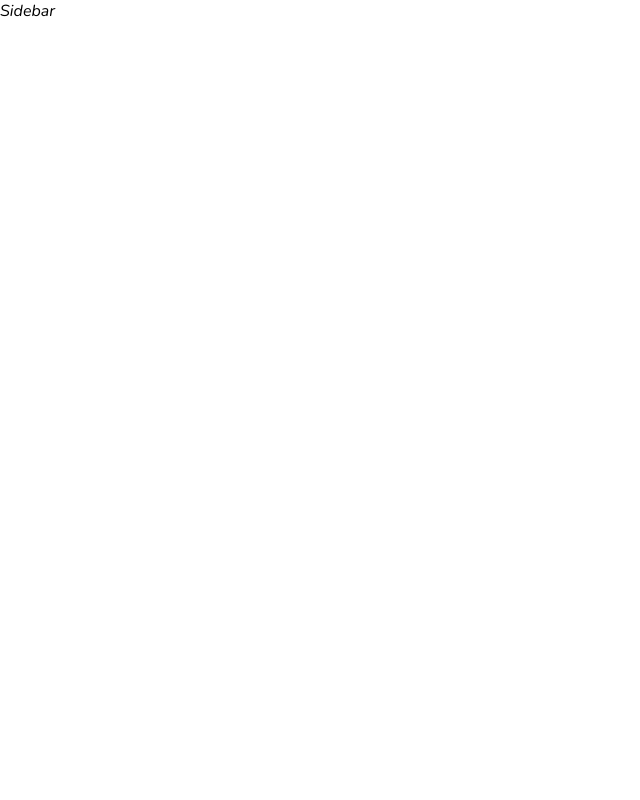
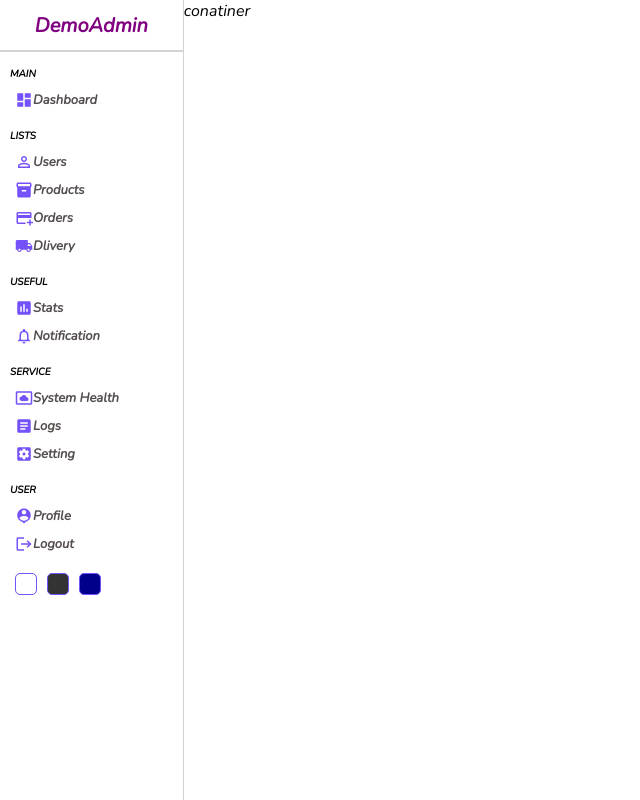
Before and after one commit to sinamit12/react-admin-dashboard, a React (Create React App) app: page / in a window 1280 px wide. Shown: the whole page, without its empty margins (0-640 px from the left). Built offline with nearby package versions, Linux system fonts and the light colour scheme.

Commit message:
Sildbar added

```diff
--- a/package.json
+++ b/package.json
@@ -3,6 +3,10 @@
   "version": "0.1.0",
   "private": true,
   "dependencies": {
+    "@emotion/react": "^11.10.0",
+    "@emotion/styled": "^11.10.0",
+    "@mui/icons-material": "^5.8.4",
+    "@mui/material": "^5.9.3",
     "@testing-library/jest-dom": "^5.16.4",
     "@testing-library/react": "^13.3.0",
     "@testing-library/user-event": "^13.5.0",
--- a/src/components/sidebar/Sidebar.jsx
+++ b/src/components/sidebar/Sidebar.jsx
@@ -1,9 +1,76 @@
 import './sidebar.scss'
+import DashboardIcon from '@mui/icons-material/Dashboard';
+import PersonOutlineIcon from '@mui/icons-material/PersonOutline';
+import Inventory2Icon from '@mui/icons-material/Inventory2';
+import AddCardIcon from '@mui/icons-material/AddCard';
+import LocalShippingIcon from '@mui/icons-material/LocalShipping';
+import InsertChartIcon from '@mui/icons-material/InsertChart';
+import NotificationsNoneIcon from '@mui/icons-material/NotificationsNone';
+import SettingsSystemDaydreamIcon from '@mui/icons-material/SettingsSystemDaydream';
+import ArticleIcon from '@mui/icons-material/Article';
+import SettingsApplicationsIcon from '@mui/icons-material/SettingsApplications';
+import PersonPinIcon from '@mui/icons-material/PersonPin';
+import LogoutIcon from '@mui/icons-material/Logout';
 
 const Sidebar = () => {
   return (
     <div className='sidebar'>
-      Sidebar
+       <div className="top"><span className="logo">
+        DemoAdmin
+        </span>
+        </div>
+        <hr/>
+       <div className="center">
+       <ul>
+         <p className="title">MAIN</p>
+         <li>
+            <DashboardIcon className='icon'/>
+            <span>Dashboard</span></li>
+            <p className="title">LISTS</p>
+          <li>
+            <PersonOutlineIcon className='icon'/>
+            <span>Users</span></li>
+          <li>
+            <Inventory2Icon className='icon' />
+            <span>Products</span></li>
+          <li>
+            <AddCardIcon className='icon'/>
+            <span>Orders</span></li>
+          <li>
+            <LocalShippingIcon className='icon'/>
+            <span>Dlivery</span></li>
+          <p className="title">USEFUL</p>
+          <li>
+            <InsertChartIcon className='icon'/>
+            <span>Stats</span></li>
+          <li>
+            <NotificationsNoneIcon className='icon'/>
+            <span>Notification</span></li>
+            <p className="title">SERVICE</p>
+          <li>
+            <SettingsSystemDaydreamIcon className='icon'/>
+            <span>System Health</span></li>
+          <li>
+            <ArticleIcon className='icon'/>
+             <span>Logs</span></li>
+          <li>
+            <SettingsApplicationsIcon className='icon'/>
+            <span>Setting</span></li>
+         <p className="title">USER</p>
+          <li>
+            <PersonPinIcon className='icon'/>
+            <span>Profile</span></li>
+          <li>
+            <LogoutIcon className='icon'/>
+            <span>Logout</span></li>
+
+       </ul>
+       </div>
+       <div className="bottom">
+          <div className="colorOption"></div>
+          <div className="colorOption"></div>
+          <div className="colorOption"></div>
+       </div>
     </div>
   )
 }
--- a/src/components/sidebar/sidebar.scss
+++ b/src/components/sidebar/sidebar.scss
@@ -0,0 +1,96 @@
+.sidebar{
+     border-right: 0.5px solid lightgray;
+     min-height: 100vh;
+     background-color: white;
+
+
+    flex: 1;
+    .top{
+        height: 50px;
+
+        display: flex;
+        align-items: center;
+        justify-content: center;
+
+        .logo{
+           font-size:20px ;
+           font-weight: bold;
+           color: purple;
+        }
+
+    }
+    hr{
+        height: 0;
+        border: 0.5px solid lightgray;
+
+    }
+
+    .center{
+        padding-left: 10px;
+
+        ul{
+            list-style: none;
+            padding: 0;
+            margin: 0;
+
+            p{
+                color: black;
+
+            }
+            .title{
+                font-size: 10px;
+                font-weight: bold;
+                margin-top: 15px;
+                margin-bottom: 5px;
+            }
+          li{
+            display: flex;
+            align-items: center;
+            padding: 5px;
+            cursor: pointer;
+
+            &:hover{
+                background-color: rgb(199, 165, 199);
+            }
+          }
+          .icon{
+            font-size: 18px;
+            color: #7451f8;
+          }
+          span{
+            font-size: 13px;
+            font-weight: 600;
+            color: rgb(85, 78, 78);
+          }
+        }
+    }
+
+    .bottom{
+        display: flex;
+        align-items: center;
+        margin: 10px;
+
+        .colorOption{
+            height: 20px;
+            width: 20px;
+            border-radius: 5px;
+            border: 1px solid #7451f8;
+            cursor: pointer;
+            margin: 5px;
+
+            &:nth-child(1){
+                background-color: white;
+
+            }
+            &:nth-child(2){
+                background-color: #333;
+
+            }
+            &:nth-child(3){
+                background-color: darkblue;
+
+            }
+        }
+    }
+
+}
--- a/src/pages/home/Home.jsx
+++ b/src/pages/home/Home.jsx
@@ -6,6 +6,7 @@
     <div className='home'>
 
         <Sidebar />
+        <div className="homeContainer">conatiner</div>
     </div>
   )
 }
--- a/src/pages/home/home.scss
+++ b/src/pages/home/home.scss
@@ -1,5 +1,9 @@
 .home{
+     display: flex;
+     .homeContainer{
 
+        flex:6;
+     }
     .title{
         color: white;
     }
```
Also changed, not shown: 1 other file (tests, documents, lock files or other folders).
